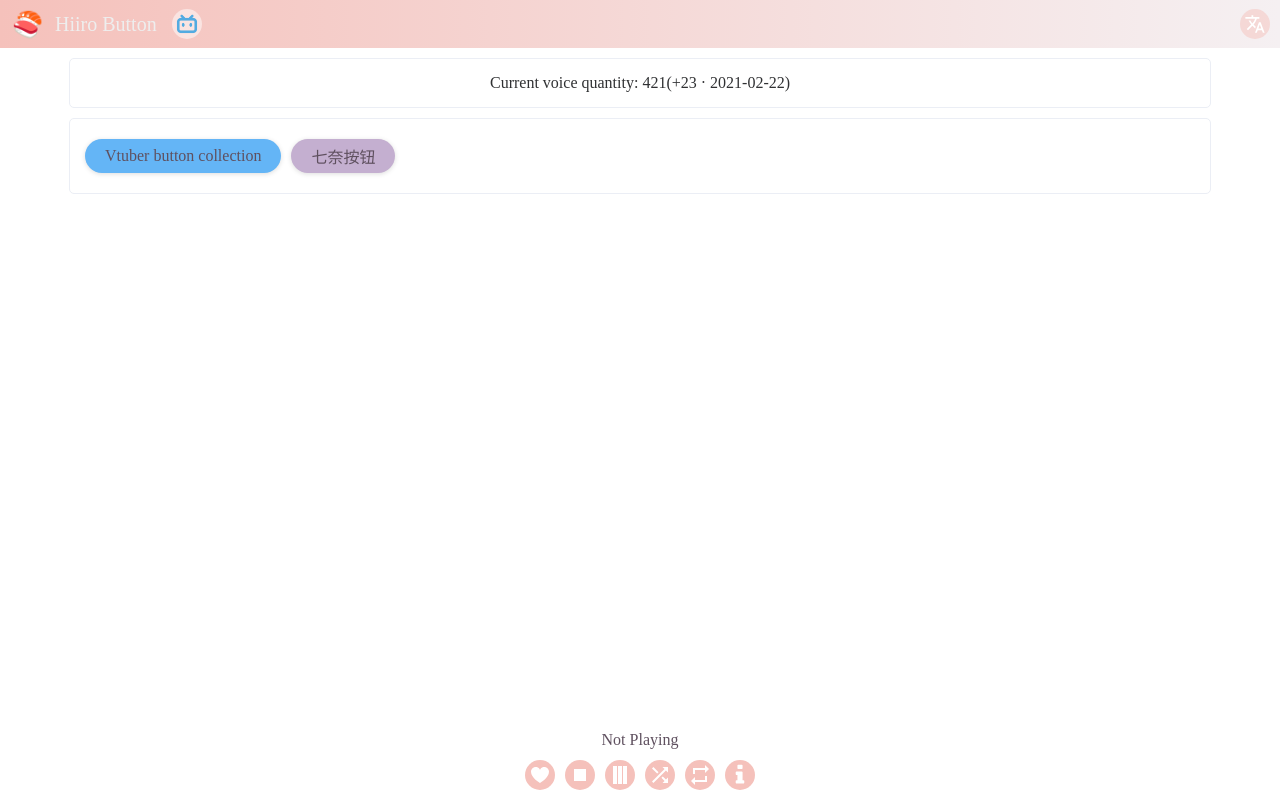
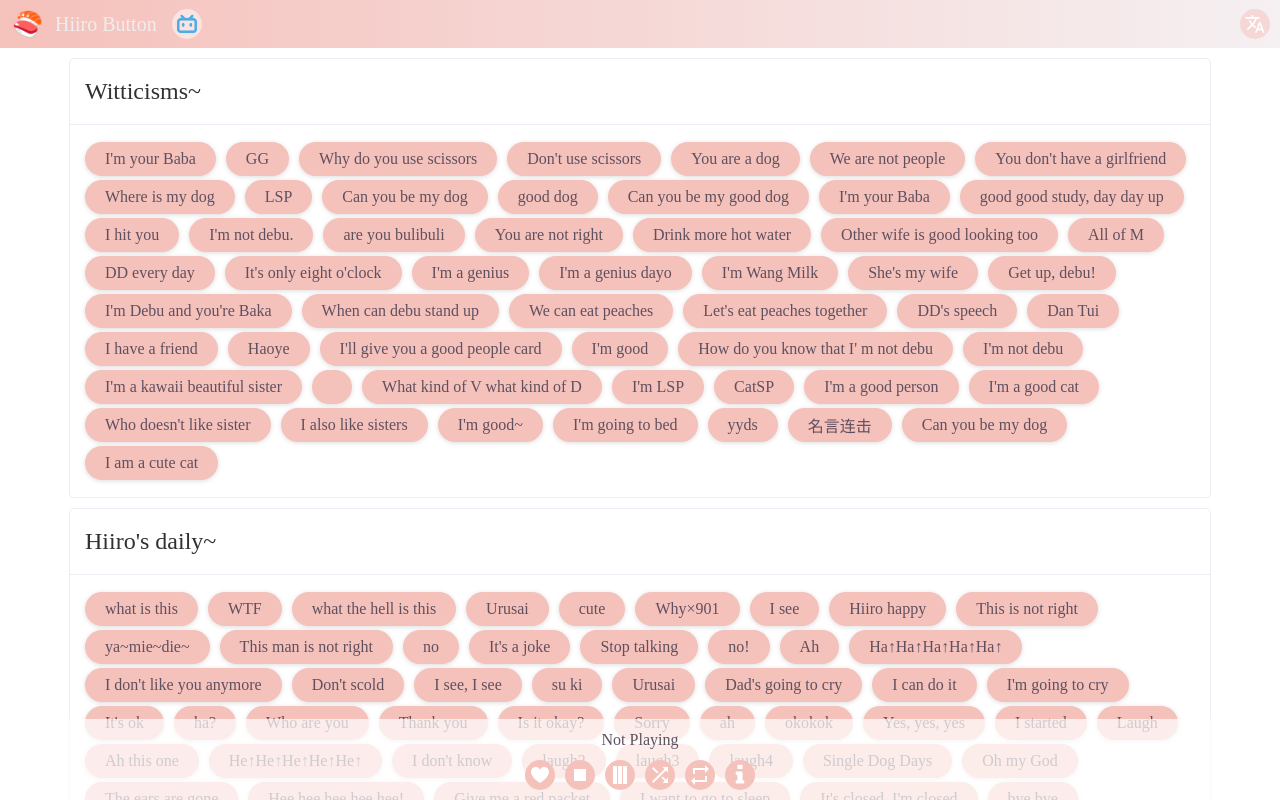
Before and after one commit to blacktunes/hiiro-button-react, a React (Create React App) app: page / in a window 1280 px wide. Shown: the top 800 px of the page. Built offline with nearby package versions, Linux system fonts and the light colour scheme.

Commit message:
feat: 增加语音按钮卡片和实现切换排序方法

```diff
--- a/src/assets/script/data.ts
+++ b/src/assets/script/data.ts
@@ -1,4 +1,5 @@
-import { Mark, PlaySetting } from './type'
+import { Mark, PlaySetting, VoicesCategory, VoicesItem, VoicesOrigin } from './type'
+import { CategoryList, VoicesList } from './voices'
 
 export const playSetting: PlaySetting = {
   loading: true,
@@ -18,3 +19,57 @@ export const infoDate: Mark = {
   time: '',
   url: ''
 }
+
+const categoryList: VoicesCategory[] = []
+CategoryList.forEach(category => {
+  const temp: VoicesCategory = { ...category, voiceList: [] }
+  VoicesList.forEach(voice => {
+    if (voice.category === category.name) {
+      temp.voiceList.push(voice)
+    }
+  })
+  categoryList.push(temp)
+})
+
+// 获取来源排序列表
+const temp1: {
+  [name: string]: {
+    url?: string;
+    list: VoicesItem[];
+  };
+} = {}
+const temp2: {
+  title: string;
+  voiceList: VoicesItem[];
+} = {
+  title: 'unknown',
+  voiceList: []
+}
+const originList: VoicesOrigin[] = []
+VoicesList.forEach(voice => {
+  if (voice.mark && voice.mark.title) {
+    if (temp1[voice.mark.title]) {
+      temp1[voice.mark.title].list.push(voice)
+    } else {
+      temp1[voice.mark.title] = {
+        url: voice.mark.url,
+        list: [voice]
+      }
+    }
+  } else {
+    temp2.voiceList.push(voice)
+  }
+})
+for (const i in temp1) {
+  originList.unshift({
+    title: i,
+    url: temp1[i].url,
+    voiceList: temp1[i].list
+  })
+}
+originList.push(temp2)
+
+export const voices = {
+  categoryList,
+  originList
+}
--- a/src/assets/script/type.ts
+++ b/src/assets/script/type.ts
@@ -13,7 +13,11 @@ export enum EVENT {
   /**
    * 滚动到指定位置
    */
-  autoScroll = 'autoScroll'
+  autoScroll = 'autoScroll',
+  /**
+   * 切换分类排序
+   */
+  changeShowInfo = 'changeShowInfo'
 }
 
 /**
--- a/src/assets/styles/transition.scss
+++ b/src/assets/styles/transition.scss
@@ -58,3 +58,21 @@
     transform: scale(1, 1);
   }
 }
+
+@keyframes voice {
+  0% {
+    opacity: 0
+  }
+  100% {
+    opacity: 1
+  }
+}
+
+@keyframes voice-restart {
+  0% {
+    opacity: 0
+  }
+  100% {
+    opacity: 1
+  }
+}
--- /dev/null
+++ b/src/components/Voice.module.scss
@@ -0,0 +1,10 @@
+.category {
+  font-size: 24px;
+  padding: 14px 10px;
+  user-select: none;
+}
+
+.content {
+  display: flex;
+  flex-wrap: wrap;
+}
--- /dev/null
+++ b/src/components/Voice.tsx
@@ -0,0 +1,61 @@
+import { useState } from 'react'
+import { useTranslation } from 'react-i18next'
+import { playSetting, voices } from "../assets/script/data"
+import mitt from '../assets/script/mitt'
+import { EVENT, VoicesItem } from '../assets/script/type'
+import Btn from './common/Btn'
+import Card from './common/Card'
+import styles from './Voice.module.scss'
+
+const Voice = () => {
+  const { t } = useTranslation()
+  const [_showInfo, _setShowInfo] = useState(playSetting.showInfo)
+
+  mitt.on(EVENT.changeShowInfo, e => {
+    _setShowInfo(e)
+  })
+
+  const creatBtn = (list: VoicesItem[]) => {
+    return (list.map(voice => (
+      <div style={ { margin: '2px 5px' } } key={ voice.name }>
+        <Btn name={ t(`voice.${voice.name}`) } />
+      </div>
+    )))
+  }
+
+  return (
+    <div>
+      {
+        !_showInfo ?
+          voices.categoryList.map(item => {
+            const header = <div className={ styles.category }>{ t(`voicecategory.${item.name}`) }</div>
+            return (
+              <Card header={ header } key={ item.name }>
+                <div className={ styles.content }>
+                  { creatBtn(item.voiceList) }
+                </div>
+              </Card>
+            )
+          }) :
+          voices.originList.map(item => {
+            const header = (
+              <div className={ styles.category }>
+                <a href={ item.url } target="_blank" rel="noreferrer">
+                  { item.title === "unknown" ? t("unknown") : item.title }
+                </a>
+              </div>
+            )
+            return (
+              <Card header={ header } key={ item.title }>
+                <div className={ styles.content }>
+                  { creatBtn(item.voiceList) }
+                </div>
+              </Card>
+            )
+          })
+      }
+    </div>
+  )
+}
+
+export default Voice
--- a/src/components/common/Btn.tsx
+++ b/src/components/common/Btn.tsx
@@ -2,7 +2,7 @@ import styles from './Btn.module.scss'
 
 interface Props {
   name: string
-  url: string
+  url?: string
   color?: string
   background?: string
 }
--- a/src/index.tsx
+++ b/src/index.tsx
@@ -1,13 +1,13 @@
 import React from 'react'
 import ReactDOM from 'react-dom'
-import Home from './Home'
+import './assets/script/i18n'
 import './assets/styles/transition.scss'
 import './index.scss'
 import reportWebVitals from './reportWebVitals'
 import Control from './views/Control'
 import Footer from './views/Footer'
 import Header from './views/Header'
-import './assets/script/i18n'
+import Home from './views/Home'
 
 ReactDOM.render(
   <React.StrictMode>
--- a/src/views/Control.tsx
+++ b/src/views/Control.tsx
@@ -78,6 +78,7 @@ const Control = () => {
     infoDate.title = ''
     infoDate.time = ''
     infoDate.url = ''
+    mitt.emit(EVENT.changeShowInfo, playSetting.showInfo)
   }
 
   return (
--- a/src/Home.tsx
+++ b/src/views/Home.tsx
@@ -1,12 +1,17 @@
 
+import { createRef } from 'react'
 import { useTranslation } from 'react-i18next'
-import { FriendlyLink, INFO_I18N } from './assets/script/type'
-import Btn from './components/common/Btn'
-import Card from './components/common/Card'
+import mitt from '../assets/script/mitt'
+import { EVENT, FriendlyLink, INFO_I18N } from '../assets/script/type'
+import Btn from '../components/common/Btn'
+import Card from '../components/common/Card'
+import Voice from '../components/Voice'
 import styles from './Home.module.scss'
 
 const Home = () => {
   const { t } = useTranslation()
+
+  const voice = createRef<any>()
 
   // 友链列表
   const friendlyLinkList: FriendlyLink[] = [
@@ -17,8 +22,23 @@ const Home = () => {
     }
   ]
 
+  let isRestart = false
+  mitt.on(EVENT.changeShowInfo, e => {
+    if (!voice.current) return
+    if (isRestart) {
+      voice.current.style.animation = 'voice 0.5s'
+      isRestart = !isRestart
+    } else {
+      voice.current.style.animation = 'voice-restart 0.5s'
+      isRestart = !isRestart
+    }
+  })
+
   return (
     <div className={ styles.home }>
+      <div ref={ voice }>
+        <Voice />
+      </div>
       <Card>
         <div style={ { textAlign: 'center' } }>
           { t(INFO_I18N.voiceTotalTip) }:  { t(INFO_I18N.voiceTotal)
```
Also changed, not shown: src/views/Home.module.scss (renamed from src/Home.module.scss).
